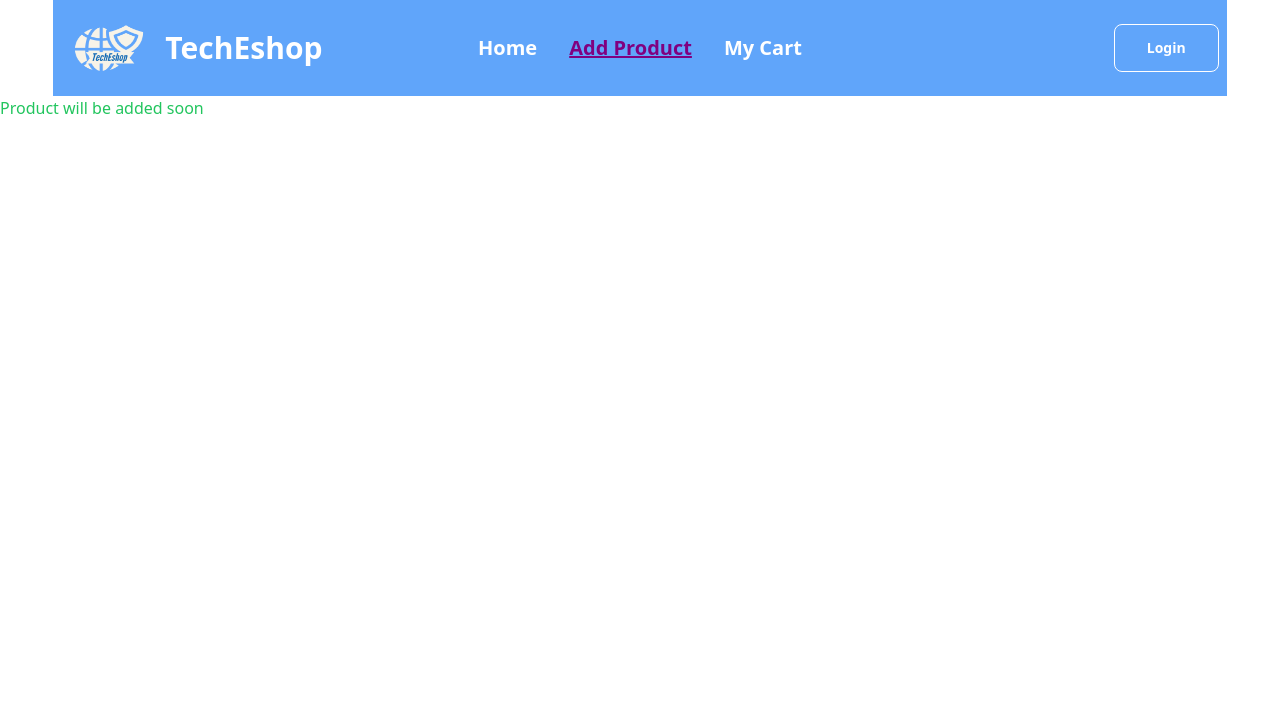
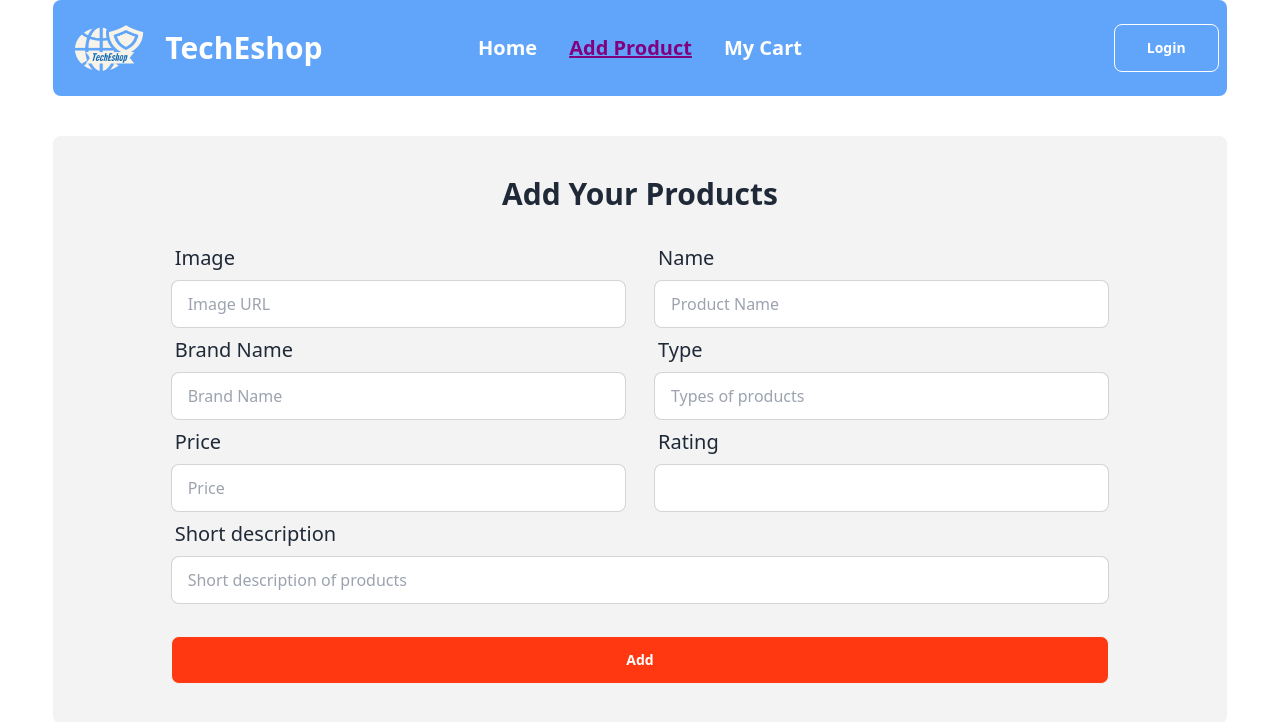
Before and after one commit to Shahidul-Islam-Jony/Assignment10-Brand-Shop-TechEshop-Client-Side, a React (Vite) app: page /addProduct in a window 1280 px wide. Shown: the top 722 px of the page. Built offline with nearby package versions, Linux system fonts and the light colour scheme.

Commit message:
Add product section added

```diff
--- a/src/components/Navbar/Navbar.jsx
+++ b/src/components/Navbar/Navbar.jsx
@@ -9,7 +9,7 @@ const Navbar = () => {
         <NavLink to="/myCart">My Cart</NavLink>
     </div>
     return (
-        <div className="w-11/12 mx-auto bg-blue-400">
+        <div className="w-11/12 mx-auto bg-blue-400 rounded-lg">
             <div className="navbar relative z-40 bg-transparent bg-base-100">
                 <div className="navbar-start">
                     <div className="dropdown">
--- a/src/pages/AddProduct/AddProduct.jsx
+++ b/src/pages/AddProduct/AddProduct.jsx
@@ -1,10 +1,98 @@
 
 const AddProduct = () => {
-    const a = "hello";
-    console.log(a);
+
+    const handleAdd = e =>{
+        e.preventDefault();
+        const form = e.target;
+        const photo = form.photo.value;
+        const name = form.name.value;
+        const brand = form.brand.value;
+        const type = form.type.value;
+        const price = form.price.value;
+        const rating = form.rating.value;
+        const description = form.description.value;
+
+        const item = {photo,name,brand,type,price,rating,description};
+        console.log(item);
+
+    }
+
     return (
-        <div>
-            <p className="text-green-500">Product will be added soon</p>
+        <div className="w-11/12 mx-auto bg-[#F3F3F3] mt-10 py-10 rounded-lg">
+            <h2 className="text-3xl font-bold text-center mb-6">Add Your Products</h2>
+            <form onSubmit={handleAdd}>
+                <div className="w-4/5 mx-auto">
+                    <div className="flex gap-7">
+                        <div className="form-control w-1/2">
+                            <label className="label">
+                                <span className="label-text text-xl font-medium">Image</span>
+                            </label>
+                            <label className="">
+                                <input type="text" placeholder="Image URL" name="photo" className="input w-full input-bordered" />
+                            </label>
+                        </div>
+                        <div className="form-control w-1/2">
+                            <label className="label">
+                                <span className="label-text text-xl font-medium">Name</span>
+                            </label>
+                            <label className="">
+                                <input type="text" placeholder="Product Name" name="name" className="input w-full input-bordered" />
+                            </label>
+                        </div>
+                    </div>
+
+                    <div className="flex gap-7">
+                        <div className="form-control w-1/2">
+                            <label className="label">
+                                <span className="label-text text-xl font-medium">Brand Name</span>
+                            </label>
+                            <label className="">
+                                <input type="text" placeholder="Brand Name" name="brand" className="input w-full input-bordered" />
+                            </label>
+                        </div>
+                        <div className="form-control w-1/2">
+                            <label className="label">
+                                <span className="label-text text-xl font-medium">Type</span>
+                            </label>
+                            <label className="">
+                                <input type="text" placeholder="Types of products" name="type" className="input w-full input-bordered" />
+                            </label>
+                        </div>
+                    </div>
+
+                    <div className="flex gap-7">
+                        <div className="form-control w-1/2">
+                            <label className="label">
+                                <span className="label-text text-xl font-medium">Price</span>
+                            </label>
+                            <label className="">
+                                <input type="text" placeholder="Price" name="price" className="input w-full input-bordered" />
+                            </label>
+                        </div>
+                        <div className="form-control  w-1/2">
+                            <label className="label">
+                                <span className="label-text text-xl font-medium">Rating</span>
+                            </label>
+                            <label className="">
+                                <input type="number" name="rating" min="0" max="5" className="input w-full input-bordered" />
+                            </label>
+                        </div>
+                    </div>
+
+                    <div className="flex gap-7">
+                        <div className="form-control w-full">
+                            <label className="label">
+                                <span className="label-text text-xl font-medium">Short description</span>
+                            </label>
+                            <label className="">
+                                <input type="text" placeholder="Short description of products" name="description" className="input w-full input-bordered" />
+                            </label>
+                        </div>
+                    </div>
+
+                    <input type="submit" value="Add" className="btn bg-[#FF3811] w-full mt-8 text-white capitalize" />
+                </div>
+            </form>
         </div>
     );
 };
```
